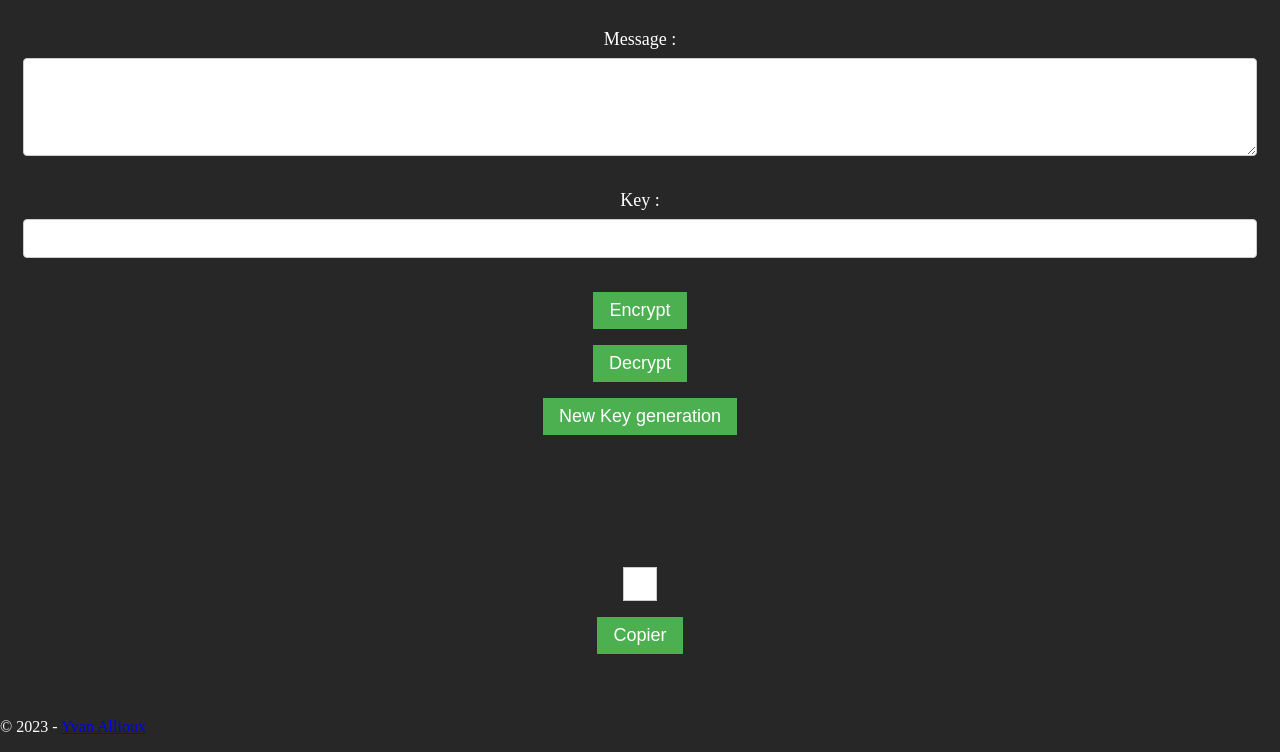
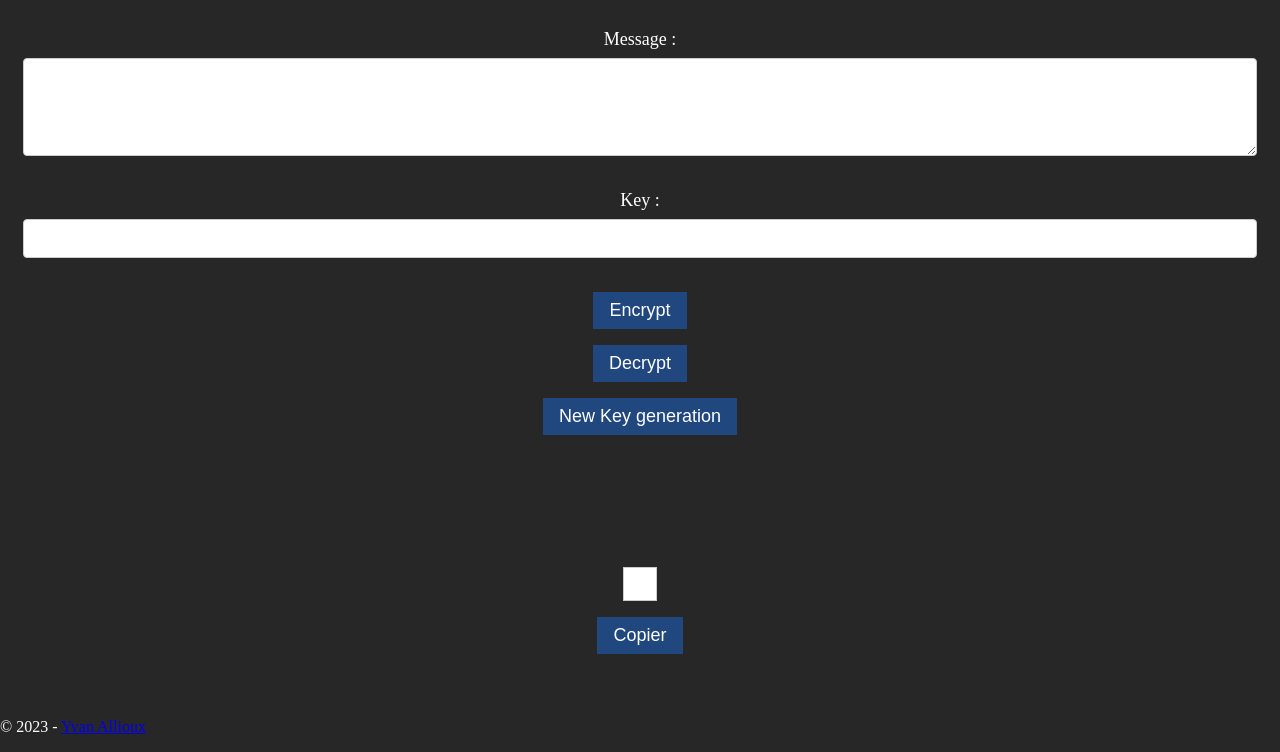
Before and after one commit to yvan-allioux/aes-web-client, a plain HTML site: page index.html in a window 1280 px wide. Shown: the part 72-824 px from the top of the page. Drawn offline with Linux system fonts and the light colour scheme.

Commit message:
changement couleur

```diff
--- a/index.html
+++ b/index.html
@@ -9,8 +9,8 @@
 
 
         body {
-            --main-color: #4CAF50;
-            --main-button-hover-color: #45a049;
+            --main-color: #21477f;
+            --main-button-hover-color: #183561;
 
 
             background-color: #272727;
```
